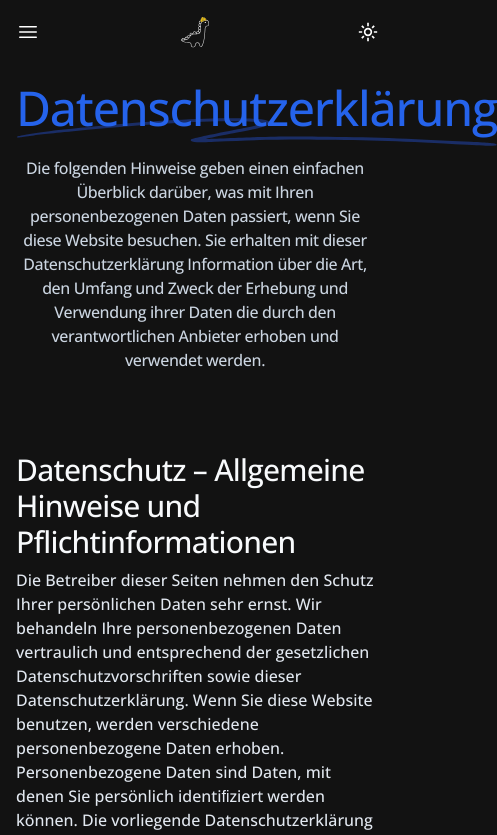
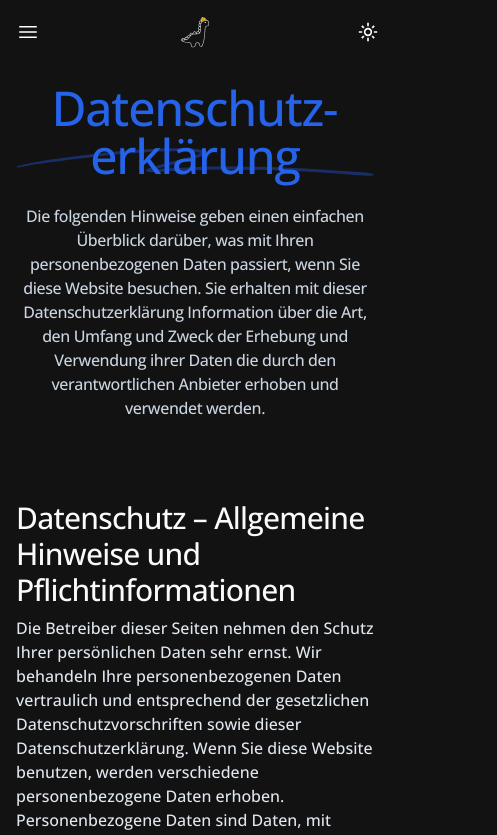
Before and after one commit to Engelmann-Training-GmbH/GBU-KMU-Frontend, a Next.js app: page /privacy in a window 390 px wide. Shown: the top 835 px of the page, 497 px wide, since content can reach past the window. Built offline with nearby package versions, Linux system fonts and the light colour scheme; what next-client-cookies would draw is missing.

Commit message:
~ Fixed overflow on small screens

```diff
--- a/src/app/privacy/page.tsx
+++ b/src/app/privacy/page.tsx
@@ -4,8 +4,8 @@ export default function Home() {
     return (
         <>
             <div className="pb-16 pt-5 text-center lg:pt-8 mx-auto max-w-7xl px-4 sm:px-6 lg:px-8">
-                <h1 className="mx-auto max-w-4xl font-display text-5xl font-medium tracking-tight text-slate-900 dark:text-slate-50 sm:text-7xl">
-                    <span className="relative whitespace-nowrap text-blue-600">
+                <h1 className="mx-auto max-w-4xl font-display text-5xl font-medium tracking-tight text-slate-900 dark:text-slate-50 sm:text-7xl hyphens-manual">
+                    <div className="relative text-blue-600">
                         <svg
                             aria-hidden="true"
                             viewBox="0 0 418 42"
@@ -15,8 +15,8 @@ export default function Home() {
                             <path
                                 d="M203.371.916c-26.013-2.078-76.686 1.963-124.73 9.946L67.3 12.749C35.421 18.062 18.2 21.766 6.004 25.934 1.244 27.561.828 27.778.874 28.61c.07 1.214.828 1.121 9.595-1.176 9.072-2.377 17.15-3.92 39.246-7.496C123.565 7.986 157.869 4.492 195.942 5.046c7.461.108 19.25 1.696 19.17 2.582-.107 1.183-7.874 4.31-25.75 10.366-21.992 7.45-35.43 12.534-36.701 13.884-2.173 2.308-.202 4.407 4.442 4.734 2.654.187 3.263.157 15.593-.78 35.401-2.686 57.944-3.488 88.365-3.143 46.327.526 75.721 2.23 130.788 7.584 19.787 1.924 20.814 1.98 24.557 1.332l.066-.011c1.201-.203 1.53-1.825.399-2.335-2.911-1.31-4.893-1.604-22.048-3.261-57.509-5.556-87.871-7.36-132.059-7.842-23.239-.254-33.617-.116-50.627.674-11.629.54-42.371 2.494-46.696 2.967-2.359.259 8.133-3.625 26.504-9.81 23.239-7.825 27.934-10.149 28.304-14.005.417-4.348-3.529-6-16.878-7.066Z"/>
                         </svg>
-                        <span className="relative">Datenschutzerklärung</span>
-                    </span>{' '}
+                        <div className="relative hyphens-manual">Datenschutz&shy;erklärung</div>
+                    </div>{' '}
                 </h1>
                 <p className="mx-auto mt-6 max-w-2xl text-md tracking-tight text-slate-700 dark:text-slate-300 block">
                     Die folgenden Hinweise geben einen einfachen Überblick darüber, was mit Ihren personenbezogenen
```
